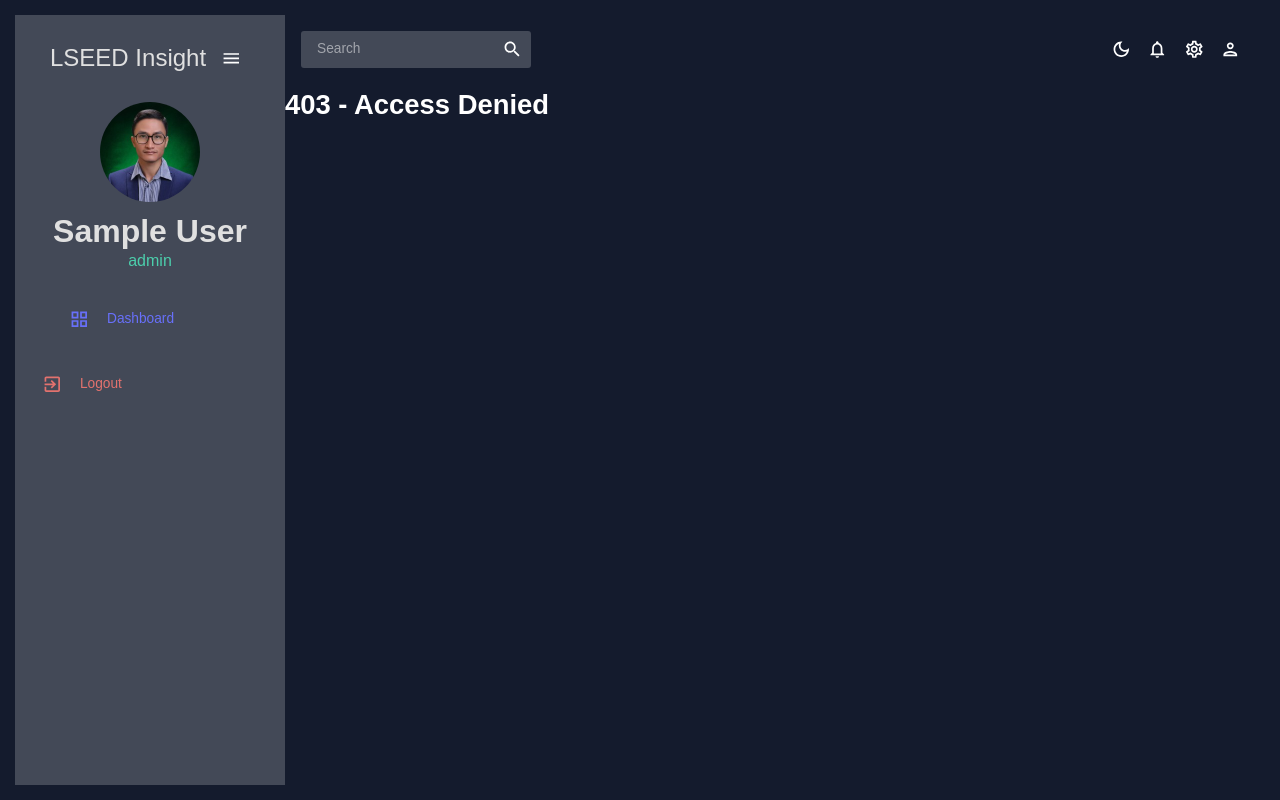
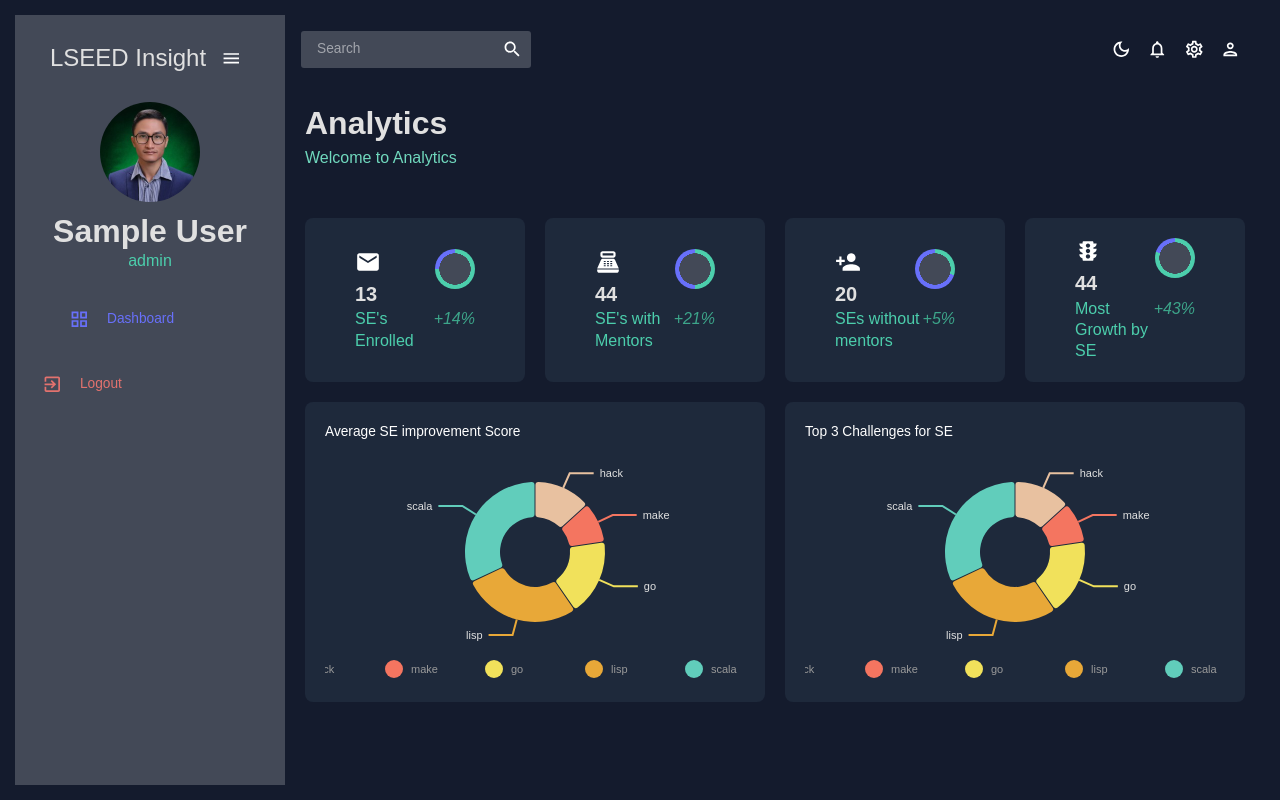
Before and after one commit to hotteokbokki/LSEEDInsight, a React (Create React App) app in the folder client/: page /analytics in a window 1280 px wide. Before the commit this address led to /unauthorized. Built offline with nearby package versions, Linux system fonts and the light colour scheme; sample sign-in values are in the browser's storage.

Commit message:
added assess page and updated analytics page

```diff
--- a/client/src/App.js
+++ b/client/src/App.js
@@ -1,5 +1,5 @@
-import React from "react";
-import { Routes, Route, Navigate, Outlet  } from "react-router-dom";
+import React, { useEffect } from "react";
+import { Routes, Route, Navigate, Outlet } from "react-router-dom";
 import { AuthContextProvider, useAuth } from "./context/authContext";
 import Login from "./scenes/login";
 import Dashboard from "./scenes/dashboard";
@@ -8,13 +8,13 @@ import Mentors from "./scenes/mentors";
 import Analytics from "./scenes/analytics";
 import Reports from "./scenes/reports";
 import Scheduling from "./scenes/scheduling";
+import AssessSEPage from "./scenes/assess";
 import Sidebar from "./scenes/global/Sidebar";
 import Topbar from "./scenes/global/Topbar";
 import Unauthorized from "./scenes/unauthorized";
 import { ColorModeContext, useMode } from "./theme";
 import { ThemeProvider } from "@mui/material/styles";
 import CssBaseline from "@mui/material/CssBaseline";
-import { useEffect } from "react";
 
 const App = () => {
   const [theme, colorMode] = useMode();
@@ -52,7 +52,7 @@ const MainContent = () => {
 
   useEffect(() => {
     if (!loading) {
-      console.log('Logged in user:', user);
+      console.log("Logged in user:", user);
     }
   }, [user, loading]);
 
@@ -68,13 +68,14 @@ const MainContent = () => {
           <Route path="/" element={user ? <Navigate to="/dashboard" /> : <Login />} />
           <Route path="/unauthorized" element={<Unauthorized />} />
 
-          {/* <Route path="/" element={user ? <Navigate to="/dashboard" /> : <Login />} />
+          {/* User Routes */}
           <Route path="/dashboard" element={user ? <Dashboard /> : <Navigate to="/" />} />
           <Route path="/socialenterprise" element={user ? <SocialEnterprise /> : <Navigate to="/" />} />
           <Route path="/mentors" element={user ? <Mentors /> : <Navigate to="/" />} />
           <Route path="/analytics" element={user ? <Analytics /> : <Navigate to="/" />} />
           <Route path="/reports" element={user ? <Reports /> : <Navigate to="/" />} />
-          <Route path="/scheduling" element={user ? <Scheduling /> : <Navigate to="/" />} /> */}
+          <Route path="/scheduling" element={user ? <Scheduling /> : <Navigate to="/" />} />
+          <Route path="/assess" element={user ? <AssessSEPage /> : <Navigate to="/" />} />
 
           {/* Protected Routes - Only for Logged-in Users */}
           <Route element={<ProtectedRoute allowedRoles={["LSEED", "Mentor"]} />}>
@@ -92,6 +93,7 @@ const MainContent = () => {
 
           <Route element={<ProtectedRoute allowedRoles={["LSEED", "Mentor"]} />}>
             <Route path="/scheduling" element={<Scheduling />} />
+            <Route path="/assess" element={<AssessSEPage />} />
           </Route>
 
           {/* Catch-all: Redirect unauthorized access */}
--- a/client/src/scenes/analytics/index.jsx
+++ b/client/src/scenes/analytics/index.jsx
@@ -1,7 +1,11 @@
 import { Box } from "@mui/material";
 import Header from "../../components/Header";
-import LineChart from "../../components/LineChart";
 import PieChart from "../../components/PieChart";
+import StatBox from "../../components/StatBox";
+import EmailIcon from "@mui/icons-material/Email";
+import PointOfSaleIcon from "@mui/icons-material/PointOfSale";
+import PersonAddIcon from "@mui/icons-material/PersonAdd";
+import TrafficIcon from "@mui/icons-material/Traffic";
 
 const Analytics = () => {
   return (
@@ -18,7 +22,77 @@ const Analytics = () => {
         gridTemplateColumns="repeat(12, 1fr)"
         gap="20px"
       >
-        {/* Row 1 */}
+        {/* Row 1 - StatBoxes */}
+        <Box
+          gridColumn="span 3"
+          backgroundColor="#1e293b"
+          display="flex"
+          alignItems="center"
+          justifyContent="center"
+          p="20px"
+          borderRadius="8px"
+        >
+          <StatBox
+            title="13"
+            subtitle="SE's Enrolled"
+            progress="0.75"
+            increase="+14%"
+            icon={<EmailIcon sx={{ fontSize: "26px" }} />}
+          />
+        </Box>
+        <Box
+          gridColumn="span 3"
+          backgroundColor="#1e293b"
+          display="flex"
+          alignItems="center"
+          justifyContent="center"
+          p="20px"
+          borderRadius="8px"
+        >
+          <StatBox
+            title="44"
+            subtitle="SE's with Mentors"
+            progress="0.50"
+            increase="+21%"
+            icon={<PointOfSaleIcon sx={{ fontSize: "26px" }} />}
+          />
+        </Box>
+        <Box
+          gridColumn="span 3"
+          backgroundColor="#1e293b"
+          display="flex"
+          alignItems="center"
+          justifyContent="center"
+          p="20px"
+          borderRadius="8px"
+        >
+          <StatBox
+            title="20"
+            subtitle="SEs without mentors"
+            progress="0.30"
+            increase="+5%"
+            icon={<PersonAddIcon sx={{ fontSize: "26px" }} />}
+          />
+        </Box>
+        <Box
+          gridColumn="span 3"
+          backgroundColor="#1e293b"
+          display="flex"
+          alignItems="center"
+          justifyContent="center"
+          p="20px"
+          borderRadius="8px"
+        >
+          <StatBox
+            title="44"
+            subtitle="Most Growth by SE"
+            progress="0.80"
+            increase="+43%"
+            icon={<TrafficIcon sx={{ fontSize: "26px" }} />}
+          />
+        </Box>
+
+        {/* Row 2 - Pie Charts */}
         <Box
           gridColumn="span 6"
           height="300px"
@@ -26,7 +100,9 @@ const Analytics = () => {
           p="20px"
           borderRadius="8px"
         >
-          <LineChart />
+          {" "}
+          Average SE improvement Score
+          <PieChart />
         </Box>
         <Box
           gridColumn="span 6"
@@ -35,26 +111,8 @@ const Analytics = () => {
           p="20px"
           borderRadius="8px"
         >
-          <PieChart />
-        </Box>
-
-        {/* Row 2 */}
-        <Box
-          gridColumn="span 6"
-          height="300px"
-          backgroundColor="#1e293b"
-          p="20px"
-          borderRadius="8px"
-        >
-          <LineChart />
-        </Box>
-        <Box
-          gridColumn="span 6"
-          height="300px"
-          backgroundColor="#1e293b"
-          p="20px"
-          borderRadius="8px"
-        >
+          {" "}
+          Top 3 Challenges for SE
           <PieChart />
         </Box>
       </Box>
--- /dev/null
+++ b/client/src/scenes/assess/index.jsx
@@ -0,0 +1,72 @@
+import { Box, Button, Typography, useTheme } from "@mui/material";
+import Header from "../../components/Header";
+import { tokens } from "../../theme";
+
+const AssessSEPage = () => {
+  const theme = useTheme();
+  const colors = tokens(theme.palette.mode);
+
+  return (
+    <Box m="20px">
+      {/* Header */}
+      <Header title="ASSESS SE" subtitle="Evaluate and manage SE performance" />
+
+      {/* Main Content */}
+      <Box
+        display="flex"
+        justifyContent="center"
+        alignItems="center"
+        height="60vh"
+        gap={4} // Adds spacing between the boxes
+      >
+        {/* Left Side - Evaluate SE */}
+        <Box
+          width="45%" // Adjusted for better spacing
+          p={3}
+          textAlign="center"
+          border={`1px solid ${colors.grey[500]}`}
+          borderRadius={2}
+          bgcolor={colors.primary[400]}
+          height="250px" // Increased height
+        >
+          <Button
+            variant="contained"
+            color="secondary"
+            sx={{ fontSize: "20px", padding: "20px", width: "100%" }}
+          >
+            Evaluate SE
+          </Button>
+          <Typography mt={2} variant="body1">
+            Used for mentors to evaluate the performance of the SE they are
+            handling.
+          </Typography>
+        </Box>
+
+        {/* Right Side - File LOM */}
+        <Box
+          width="45%" // Adjusted for better spacing
+          p={3}
+          textAlign="center"
+          border={`1px solid ${colors.grey[500]}`}
+          borderRadius={2}
+          bgcolor={colors.primary[400]}
+          height="250px" // Increased height
+        >
+          <Button
+            variant="contained"
+            color="secondary"
+            sx={{ fontSize: "20px", padding: "20px", width: "100%" }}
+          >
+            FILE LOM
+          </Button>
+          <Typography mt={2} variant="body1">
+            Redirects to a page that allows the mentor to file LOM (LSEED Online
+            Mentoring).
+          </Typography>
+        </Box>
+      </Box>
+    </Box>
+  );
+};
+
+export default AssessSEPage;
--- a/client/src/scenes/global/Sidebar.jsx
+++ b/client/src/scenes/global/Sidebar.jsx
@@ -12,6 +12,7 @@ import GradingOutlinedIcon from "@mui/icons-material/GradingOutlined";
 import CalendarMonthOutlinedIcon from "@mui/icons-material/CalendarMonthOutlined";
 import MenuOutlinedIcon from "@mui/icons-material/MenuOutlined";
 import ExitToAppOutlinedIcon from "@mui/icons-material/ExitToAppOutlined";
+import AssignmentTurnedInOutlinedIcon from "@mui/icons-material/AssignmentTurnedInOutlined";
 import { useAuth } from "../../context/authContext";
 import { useEffect } from "react";
 
@@ -38,16 +39,8 @@ const Sidebar = () => {
   const colors = tokens(theme.palette.mode);
   const [isCollapsed, setIsCollapsed] = useState(false);
   const [selected, setSelected] = useState("Dashboard");
-  const { user, logout } = useAuth(); // Fetch user from auth context
-  const navigate = useNavigate(); // Initialize useNavigate for redirection
-
-  // useEffect(() => {
-  //   if (user) {
-  //     console.log("User role in Sidebar:", user.role);
-  //   } else {
-  //     console.log("No user found in Sidebar");
-  //   }
-  // }, [user]);
+  const { user, logout } = useAuth();
+  const navigate = useNavigate();
 
   return (
     <Box
@@ -71,7 +64,6 @@ const Sidebar = () => {
     >
       <ProSidebar collapsed={isCollapsed}>
         <Menu iconShape="square">
-          {/* LOGO AND MENU ICON */}
           <MenuItem
             onClick={() => setIsCollapsed(!isCollapsed)}
             icon={isCollapsed ? <MenuOutlinedIcon /> : undefined}
@@ -97,7 +89,6 @@ const Sidebar = () => {
             )}
           </MenuItem>
 
-          {/* USER SECTION */}
           {!isCollapsed && user && (
             <Box mb="25px">
               <Box display="flex" justifyContent="center" alignItems="center">
@@ -105,7 +96,7 @@ const Sidebar = () => {
                   alt="profile-user"
                   width="100px"
                   height="100px"
-                  src="/assets/user.png" // ✅ Fixed image path
+                  src="/assets/user.png"
                   style={{ cursor: "pointer", borderRadius: "50%" }}
                 />
               </Box>
@@ -117,7 +108,7 @@ const Sidebar = () => {
                   fontWeight="bold"
                   sx={{ m: "10px 0 0 0" }}
                 >
-                  {user.name || "User"} {/* ✅ Dynamically fetch user name */}
+                  {user.name || "User"}
                 </Typography>
                 <Typography variant="h5" color={colors.greenAccent[500]}>
                   {user.role || "LSEED User"}
@@ -126,9 +117,7 @@ const Sidebar = () => {
             </Box>
           )}
 
-          {/* MENU ITEMS */}
           <Box paddingLeft={isCollapsed ? undefined : "10%"}>
-            {/* Dashboard is visible to all users */}
             <Item
               title="Dashboard"
               to="/dashboard"
@@ -137,8 +126,17 @@ const Sidebar = () => {
               setSelected={setSelected}
             />
 
-            {/* Only LSEED and Mentors can see Manage Social Enterprise */}
-            {["LSEED", "Mentor"].includes(user?.role) && (
+            {user?.role === "Mentor" && (
+              <Item
+                title="Assess SE"
+                to="/assess"
+                icon={<AssignmentTurnedInOutlinedIcon />}
+                selected={selected}
+                setSelected={setSelected}
+              />
+            )}
+
+            {user?.role === "LSEED" && (
               <Item
                 title="Manage Social Enterprise"
                 to="/socialenterprise"
@@ -148,7 +146,6 @@ const Sidebar = () => {
               />
             )}
 
-            {/* Only LSEED can see the Mentors page */}
             {user?.role === "LSEED" && (
               <Item
                 title="LSEED Mentors"
@@ -159,8 +156,7 @@ const Sidebar = () => {
               />
             )}
 
-            {/* LSEED and Guest Users can see Analytics */}
-            {["LSEED", "Guest User"].includes(user?.role) && (
+            {user?.role === "LSEED" && (
               <Item
                 title="Show Analytics"
                 to="/analytics"
@@ -170,8 +166,7 @@ const Sidebar = () => {
               />
             )}
 
-            {/* LSEED and Guest Users can see Reports */}
-            {["LSEED", "Guest User"].includes(user?.role) && (
+            {user?.role === "LSEED" && (
               <Item
                 title="Show Reports"
                 to="/reports"
@@ -181,8 +176,8 @@ const Sidebar = () => {
               />
             )}
 
-            {/* LSEED and Mentors can see Scheduling */}
-            {["LSEED", "Mentor"].includes(user?.role) && (
+            {user?.role === "LSEED" ||
+              (user?.role === "Mentor" && (
                 <Item
                   title="Scheduling Matrix"
                   to="/scheduling"
@@ -190,15 +185,13 @@ const Sidebar = () => {
                   selected={selected}
                   setSelected={setSelected}
                 />
-            )}
-
+              ))}
           </Box>
 
-          {/* LOGOUT BUTTON */}
           <MenuItem
             onClick={() => {
-              logout(); // Logout user
-              navigate("/"); // Redirect to login
+              logout();
+              navigate("/");
             }}
             icon={<ExitToAppOutlinedIcon />}
             style={{
```
Lines whose indentation alone changed are shown as unchanged.
